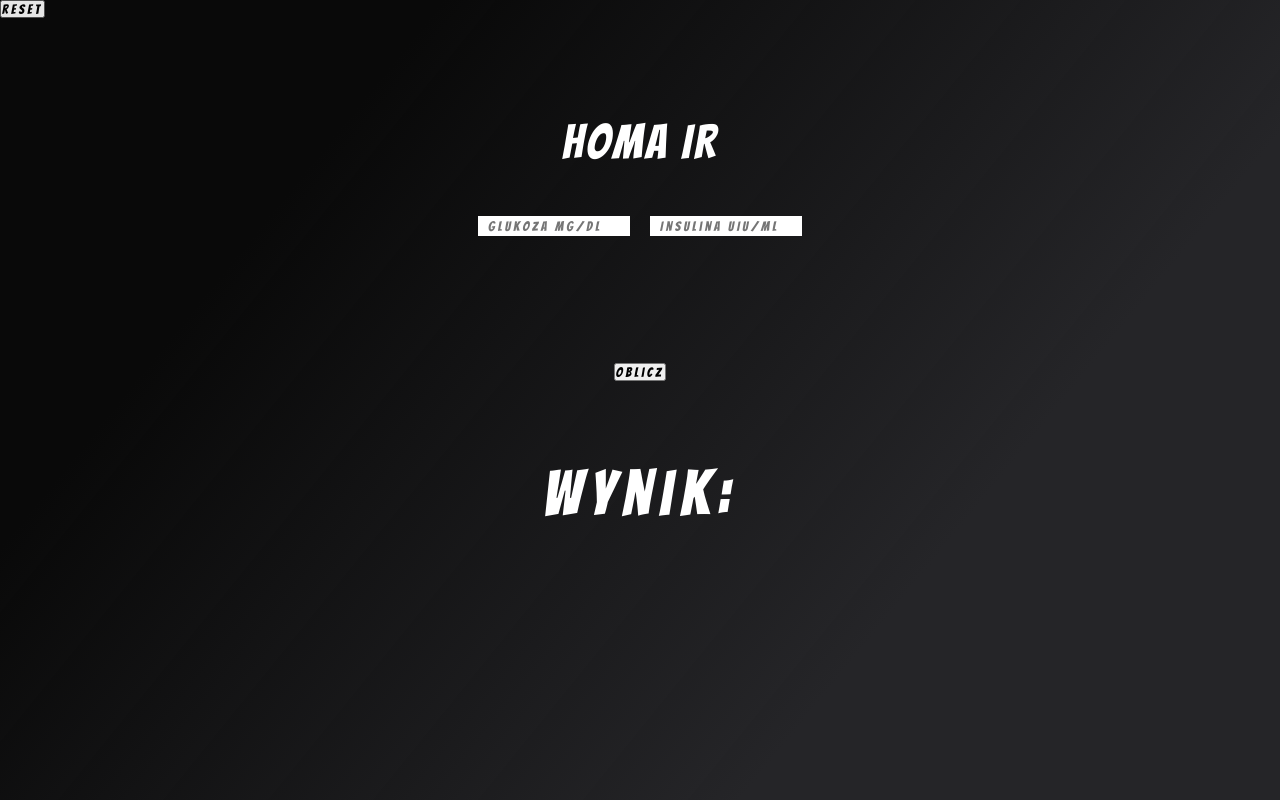
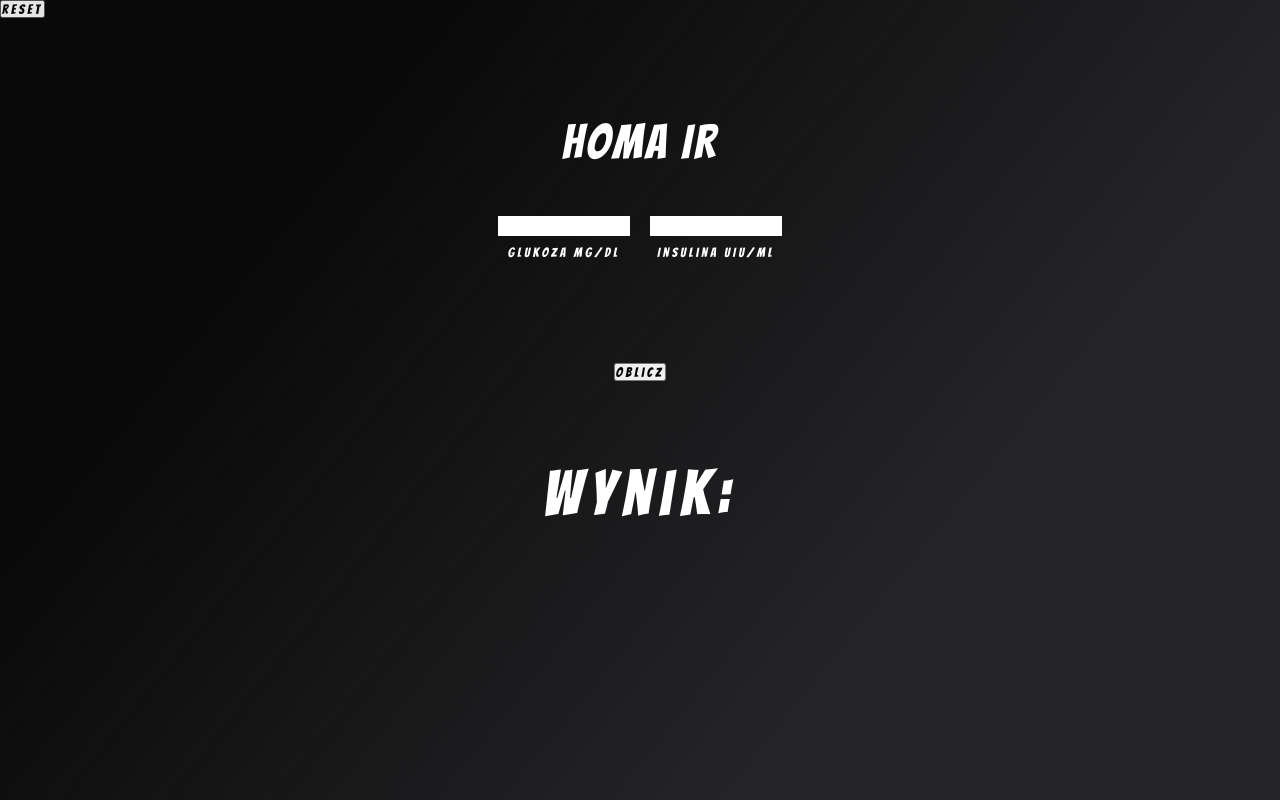
Before and after one commit to covalt1985/labcalc, a React (Create React App) app: page / in a window 1280 px wide. Both pictures are taken after a click on the item "HOMA IR". Built offline with nearby package versions, Linux system fonts and the light colour scheme.

Commit message:
disablen not active inputs

```diff
--- a/src/Components/Input/index.js
+++ b/src/Components/Input/index.js
@@ -21,21 +21,27 @@ class Input extends Component {
     while (inputs.length < this.props.inputsNum) {
       inputs.push(
         <React.Fragment key={`${this.props.menuTest}${keyCounter}`}>
-          <input
-            type="number"
-            className={this.props.menuTest}
-            placeholder={setPlaceholder(this.props.menuTest, keyCounter)}
-            onKeyPress={this.handleKeyPress}
-          />
+          <div>
+            <input
+              type="number"
+              className={this.props.menuTest}
+              onKeyPress={this.handleKeyPress}
+              disabled={
+                this.props.menuTest === this.props.activeTest ? false : true
+              }
+            />
+            <span>{setPlaceholder(this.props.menuTest, keyCounter)}</span>{' '}
+          </div>
         </React.Fragment>
       );
       keyCounter = keyCounter + 1;
     }
+
     return inputs;
   }
 
   render() {
-    return <div>{this.createInputs()}</div>;
+    return <div style={{ display: 'flex' }}>{this.createInputs()}</div>;
   }
 }
 
--- a/src/Components/Input/style.css
+++ b/src/Components/Input/style.css
@@ -13,6 +13,10 @@ ul input {
   margin: 10px;
 }
 
+ul span {
+  display: none;
+}
+
 input::-webkit-inner-spin-button {
   display: none;
 }
--- a/src/Components/Menu/index.js
+++ b/src/Components/Menu/index.js
@@ -18,16 +18,14 @@ class Menu extends Component {
     const lis = document.querySelectorAll('li');
     const addHidingClasses = element => {
       element.classList.add('goodbye');
-      Array.from(element.nextSibling.children).forEach(input =>
-        input.setAttribute('disabled', 'true')
-      );
+      console.log(element.nextSibling.children);
     };
-
     lis.forEach(li =>
       li !== e.target ? addHidingClasses(li) : li.classList.add('hello')
     );
     //renderMenuItem func from App
     this.props.renderClickedItem(e.target.innerText);
+    console.log(document.querySelectorAll('input').classList);
   }
 
   handleButtonClick() {
@@ -69,6 +67,7 @@ class Menu extends Component {
                   enter={this.handleButtonClick}
                   menuTest={item.shorthand}
                   inputsNum={item.inputsNum}
+                  activeTest={this.state.activeTest}
                 />
               </React.Fragment>
             );
--- a/src/Components/Menu/style.css
+++ b/src/Components/Menu/style.css
@@ -153,7 +153,8 @@ h1 {
   animation: var(--animate);
 }
 
-#change {
+span#change {
+  display: inline-block;
   position: absolute;
   animation: var(--animate);
 }
@@ -161,3 +162,12 @@ h1 {
 .changed {
   animation: var(--animate);
 }
+
+.hello + div span {
+  display: block;
+  color: var(--white);
+  font-weight: 500;
+  font-size: 13px;
+  animation: var(--animate);
+  margin: 0 10px;
+}
```
